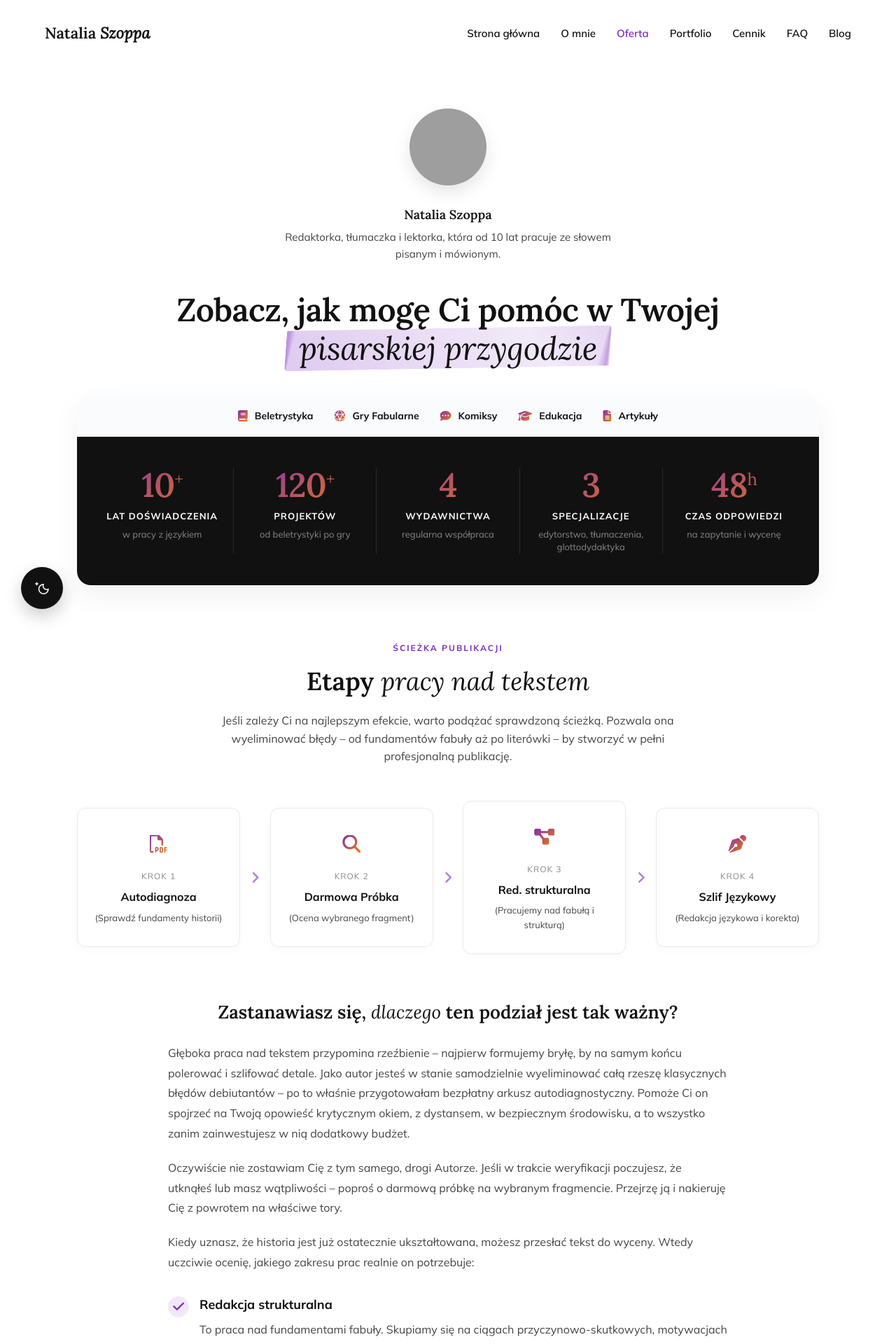
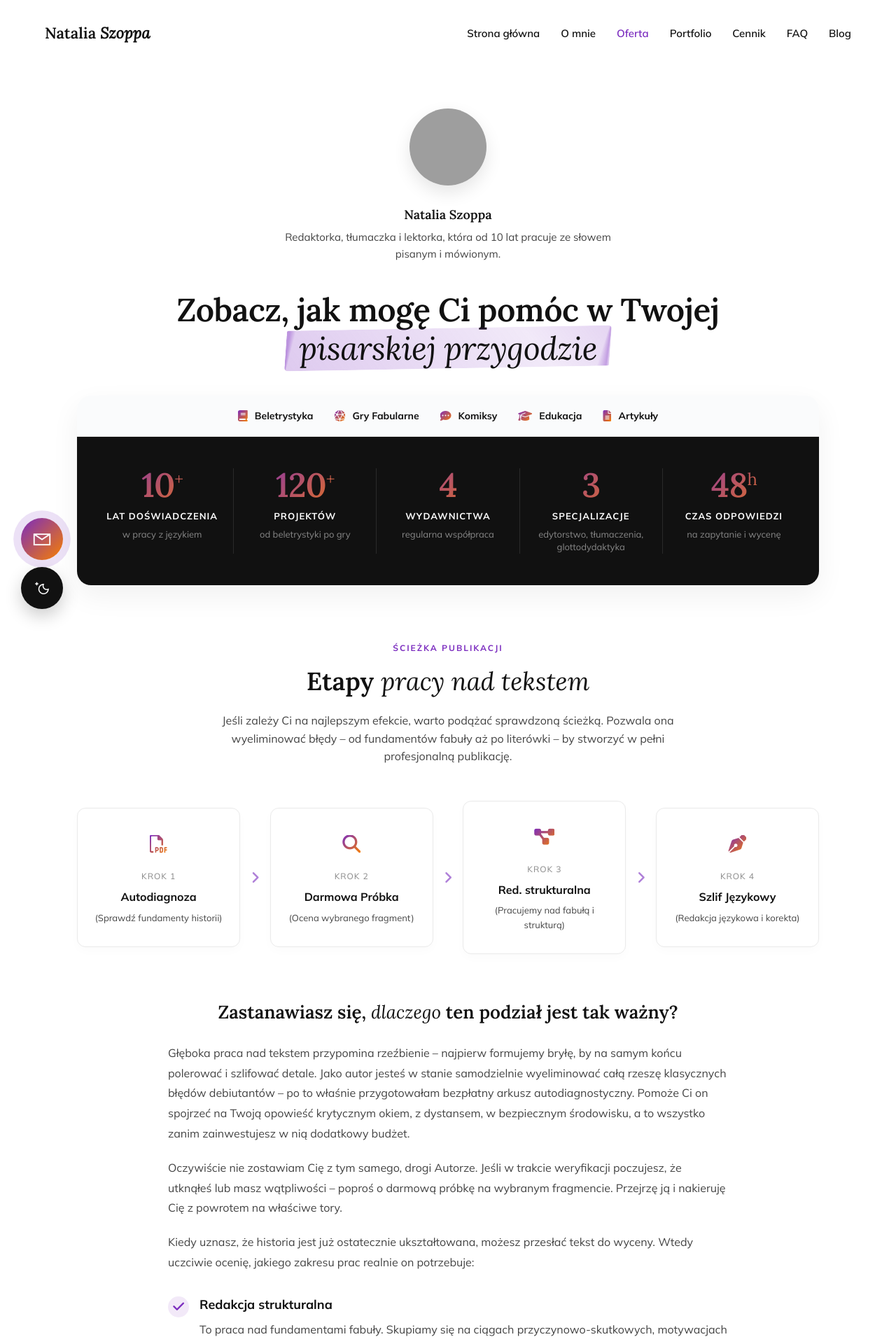
Before and after one commit to Bonnie00726/nataliaszoppa, a Jekyll site: the page built from oferta.html, in a window 1280 px wide. Shown: the top 1920 px of the page at 70% size. Built offline with Jekyll 4.4.1, drawn with Linux system fonts in a browser that asks for light colours; grey boxes are pictures that could not be loaded.

Commit message:
Update oferta.html

```diff
--- a/oferta.html
+++ b/oferta.html
@@ -172,9 +172,60 @@ title: Oferta - Zobacz, jak mogę Ci pomóc
             .modal-content { padding: 30px 20px; }
             .modal-action { flex-direction: column; gap: 20px; align-items: flex-start; }
         }
+/* ===== PŁYWAJĄCY PRZYCISK KONTAKTOWY (Lewy dolny róg, nad Dark Mode) ===== */
+    .floating-contact-btn {
+        position: fixed;
+        bottom: 100px; /* Zwiększony odstęp od dołu, by zrobić miejsce na Dark Mode */
+        left: 30px;    /* Przycisk przypięty do lewej krawędzi */
+        width: 60px;
+        height: 60px;
+        background: var(--gradient);
+        color: #ffffff;
+        border-radius: 50%; /* Idealne koło */
+        display: flex;
+        align-items: center;
+        justify-content: center;
+        font-size: 30px; /* Wielkość koperty */
+        box-shadow: 0 10px 25px rgba(123, 44, 191, 0.4);
+        z-index: 9999; /* Zawsze na wierzchu */
+        text-decoration: none;
+        transition: all 0.3s ease;
+        /* Delikatna animacja pulsowania */
+        animation: pulseGlow 2s infinite;
+    }
 
+    .floating-contact-btn i {
+        color: #ffffff;
+    }
+
+    /* Efekt po najechaniu myszką */
+    .floating-contact-btn:hover {
+        transform: translateY(-5px) scale(1.05);
+        box-shadow: 0 15px 35px rgba(123, 44, 191, 0.6);
+        animation: none;
+    }
+
+    @keyframes pulseGlow {
+        0% { box-shadow: 0 0 0 0 rgba(123, 44, 191, 0.5); }
+        70% { box-shadow: 0 0 0 15px rgba(123, 44, 191, 0); }
+        100% { box-shadow: 0 0 0 0 rgba(123, 44, 191, 0); }
+    }
+
+    /* Dopasowanie na telefonach */
+    @media (max-width: 768px) {
+        .floating-contact-btn {
+            bottom: 85px; /* Na telefonach przyciski zazwyczaj są mniejsze, więc można go dać ciut niżej */
+            left: 20px;
+            width: 50px;
+            height: 50px;
+            font-size: 26px;
+        }
+    }
 </style>
-
+<!-- PŁYWAJĄCY PRZYCISK KONTAKTOWY (Prawy dolny róg) -->
+<a href="mailto:twoj-email@domena.pl" class="floating-contact-btn" title="Napisz do mnie">
+    <i class="las la-envelope"></i>
+</a>
 <div class="container">
 
     <section class="hero-section">
```
